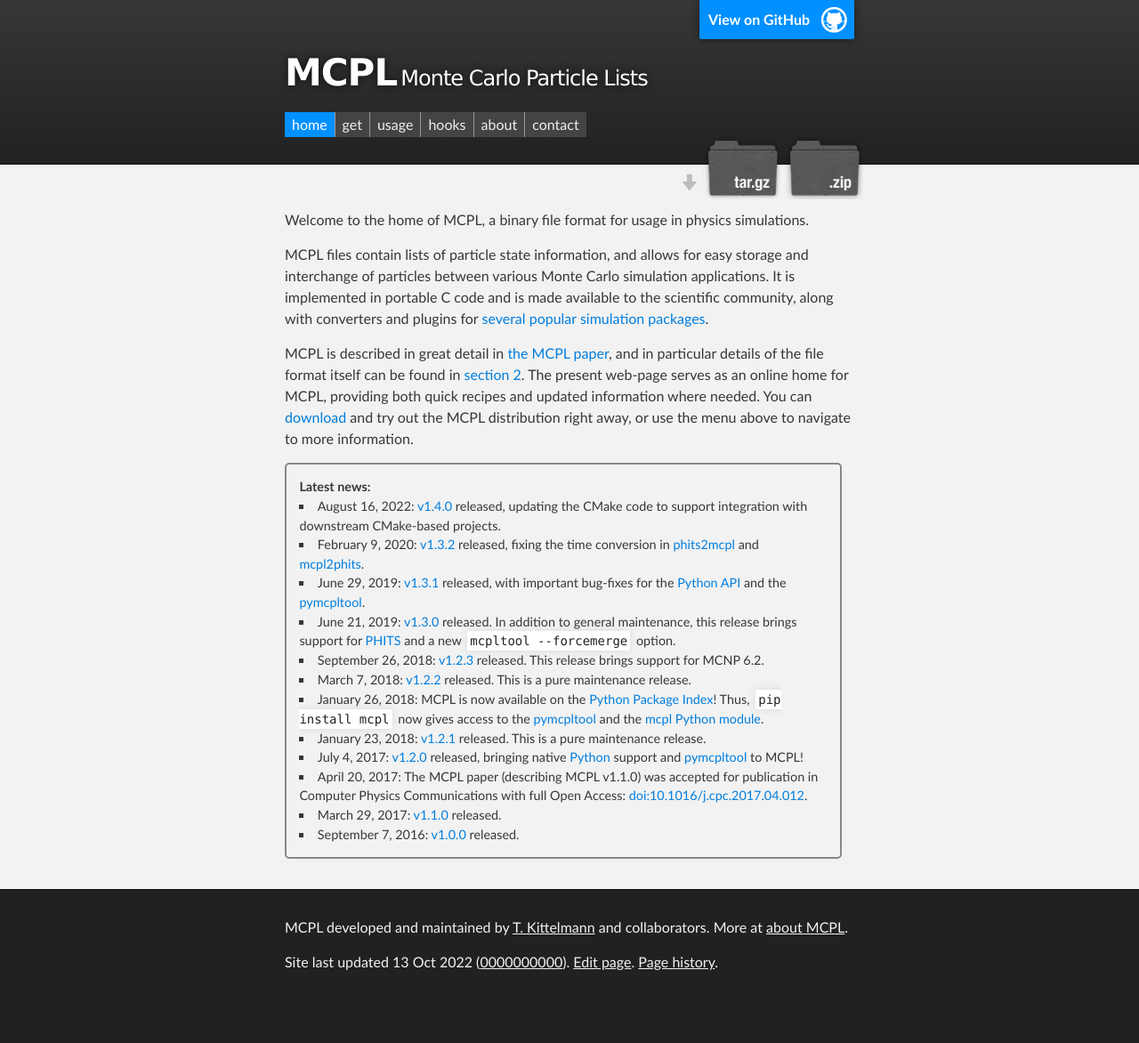
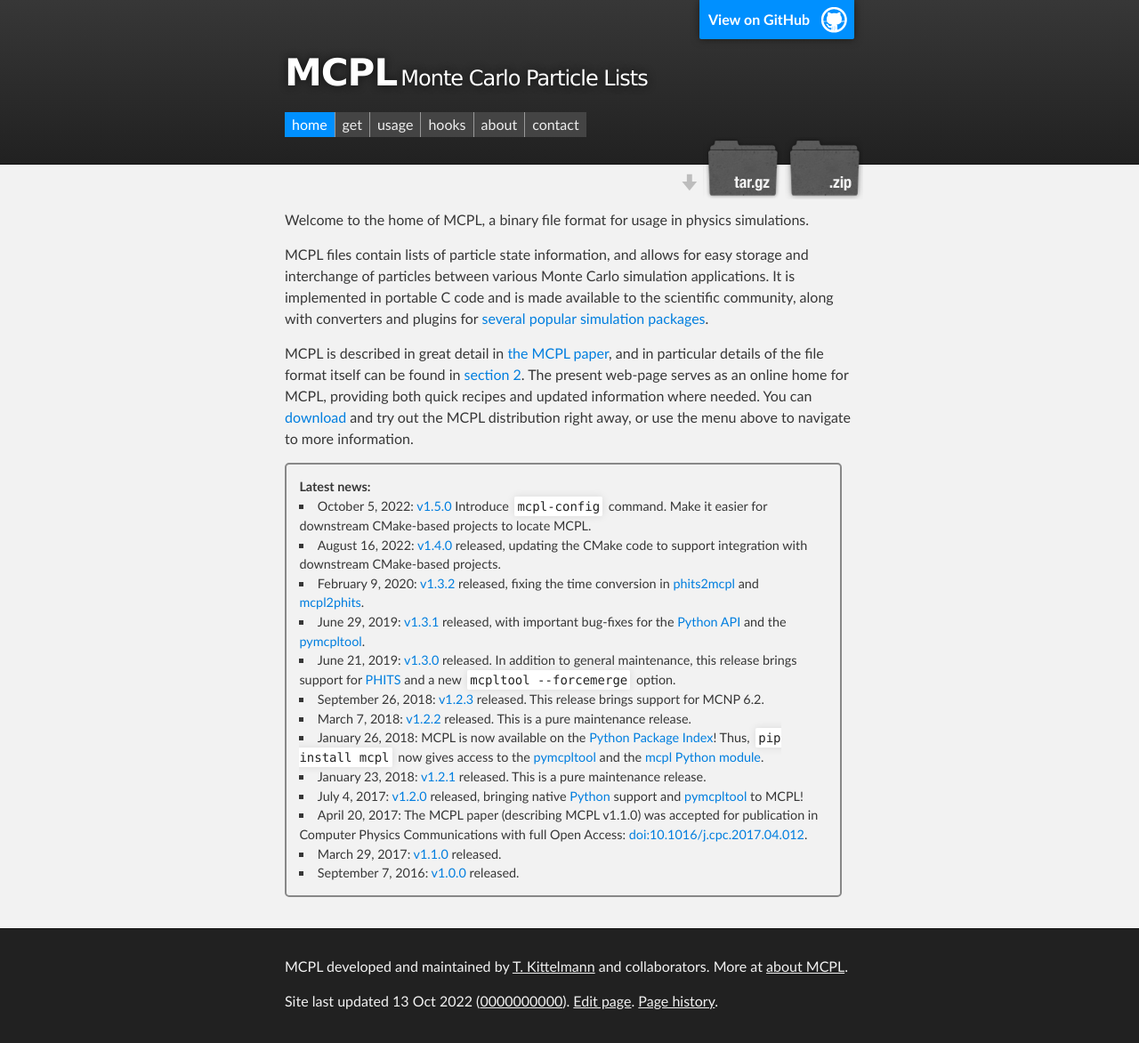
Before and after one commit to mctools/mcpl, a Jekyll site: the page built from index.md, in a window 1280 px wide. Shown: the whole page at 89% size. Built offline with Jekyll 4.4.1, drawn with Linux system fonts in a browser that asks for light colours; before the commit the page ends 1128 px from its top, so only the background shows below that.

Commit message:
update Latest news with release 1.5.0

```diff
--- a/index.md
+++ b/index.md
@@ -21,6 +21,10 @@ both quick recipes and updated information where needed. You can [download](LOCA
 and try out the MCPL distribution right away, or use the
 menu above to navigate to more information.
 
+* October 5, 2022:
+  [v1.5.0](https://github.com/mctools/mcpl/releases/tag/v1.5.0)
+  Introduce `mcpl-config` command. Make it easier for downstream
+  CMake-based projects to locate MCPL.
 * August 16, 2022:
   [v1.4.0](https://github.com/mctools/mcpl/releases/tag/v1.4.0)
   released, updating the CMake code to support integration with
```
